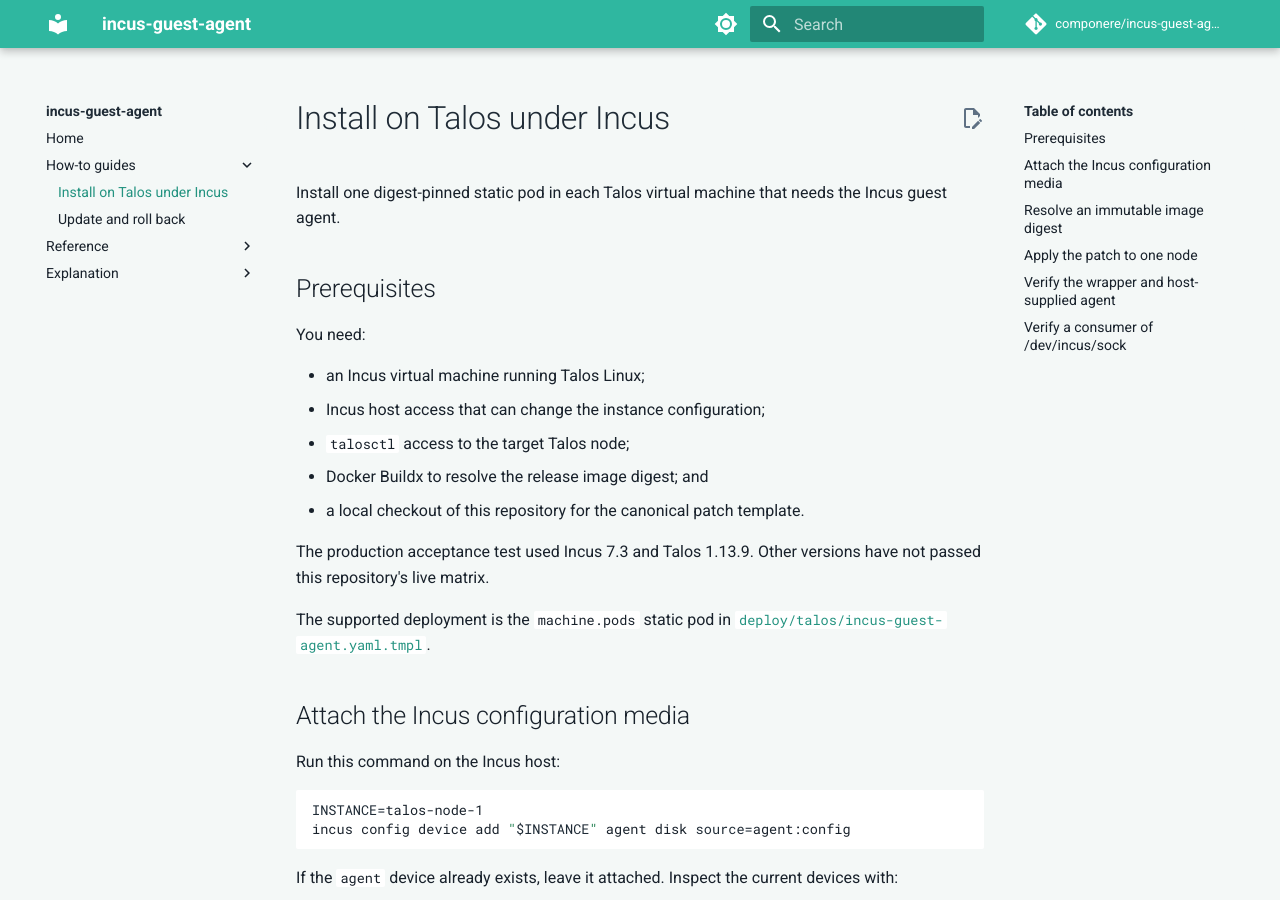
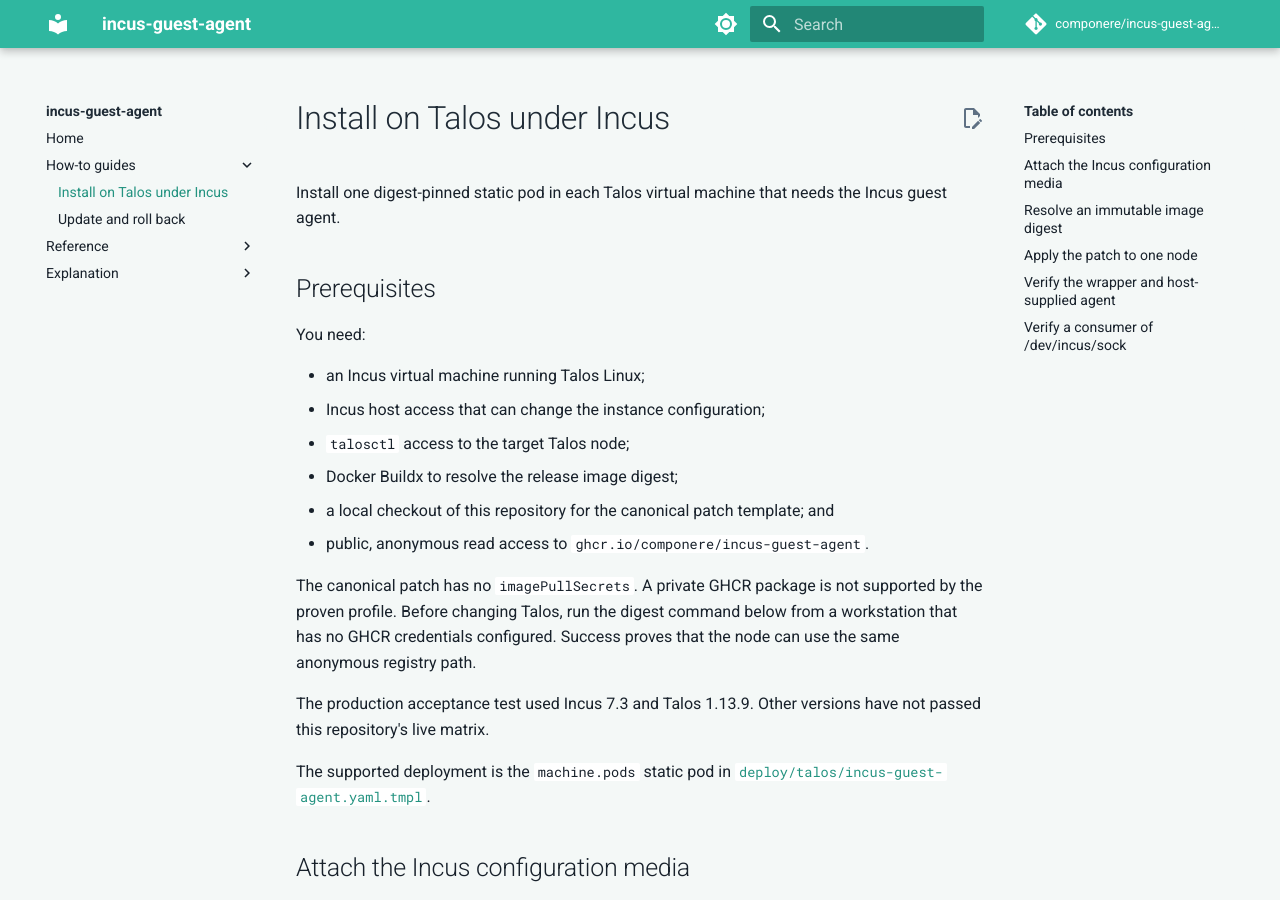
Before and after one commit to componere/incus-guest-agent, an MkDocs documentation site: the page built from docs/docs/how-to/install.md, in a window 1280 px wide and 900 px high. Built offline with MkDocs 1.6.1 and Material for MkDocs 9.7.7, drawn with Linux system fonts in a browser that asks for light colours; comment, search, counter and statistics services are not loaded.

Commit message:
docs: require public release image

```diff
--- a/docs/docs/how-to/install.md
+++ b/docs/docs/how-to/install.md
@@ -13,8 +13,15 @@
 - an Incus virtual machine running Talos Linux;
 - Incus host access that can change the instance configuration;
 - `talosctl` access to the target Talos node;
-- Docker Buildx to resolve the release image digest; and
-- a local checkout of this repository for the canonical patch template.
+- Docker Buildx to resolve the release image digest;
+- a local checkout of this repository for the canonical patch template; and
+- public, anonymous read access to `ghcr.io/componere/incus-guest-agent`.
+
+The canonical patch has no `imagePullSecrets`. A private GHCR package is not
+supported by the proven profile. Before changing Talos, run the digest command
+below from a workstation that has no GHCR credentials configured. Success
+proves that the node can use the same anonymous registry path.
+
 
 The production acceptance test used Incus 7.3 and Talos 1.13.9. Other versions have not passed this repository's live matrix.
 
```
Also changed, not shown: CONTRIBUTING.md (+12 -0 lines).
